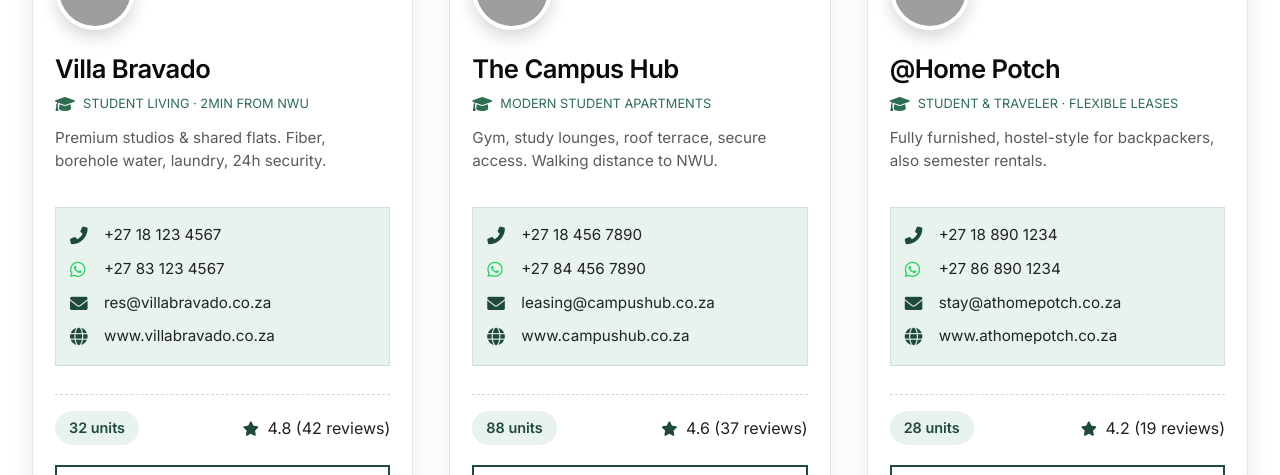
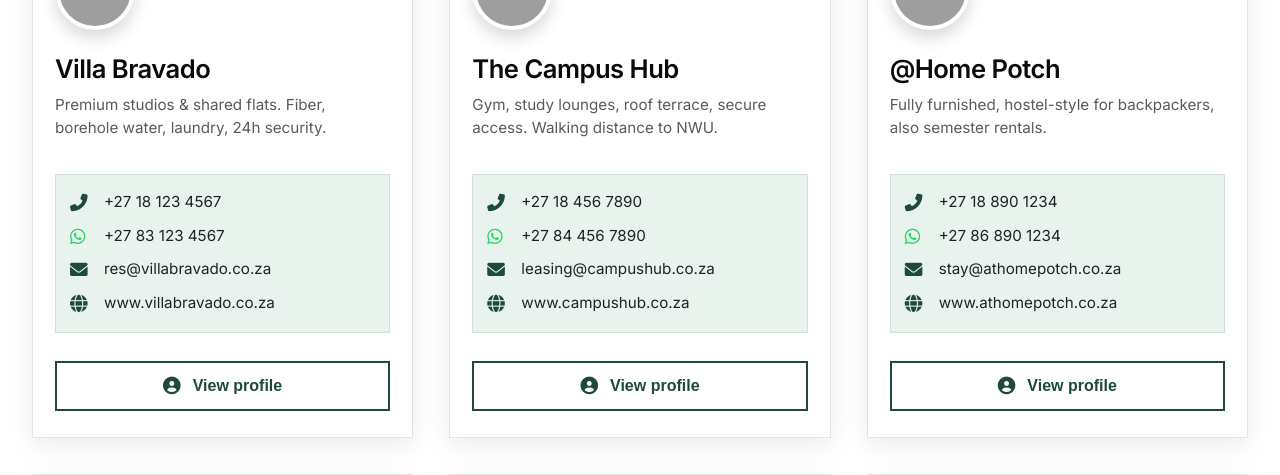
Before and after one commit to neomoremongx/Potchacco, a Django app: page /category in a window 1280 px wide. Shown: the part 446-921 px from the top of the page. Run offline with Django 3.2, Linux system fonts and the light colour scheme; grey boxes are pictures that could not be loaded.

Commit message:
Add files via upload

```diff
--- a/potch_acco/templates/about.html
+++ b/potch_acco/templates/about.html
@@ -428,7 +428,7 @@
     <!-- small banner with cta -->
     <div class="about-cta">
       <h3><i class="fas fa-magnifying-glass" style="margin-right: 12px;"></i> Find your place – directly from reliable providers</h3>
-      <a href="#" class="cta-link" onclick="alert('Navigate to all providers – demo')">Browse all <i class="fas fa-arrow-right"></i></a>
+      <a href="providers" class="cta-link" >Browse all <i class="fas fa-arrow-right"></i></a>
     </div>
 
     <!-- footer (identical to home) -->
--- a/potch_acco/templates/contact.html
+++ b/potch_acco/templates/contact.html
@@ -437,7 +437,7 @@
     <!-- bottom CTA banner (connects back to listings) -->
     <div class="contact-cta">
       <h3><i class="fas fa-home"></i> Prefer to browse first?</h3>
-      <a href="#" class="cta-link" onclick="alert('Navigate to all providers – demo')">View all providers <i class="fas fa-arrow-right"></i></a>
+      <a href="providers" class="cta-link" >View all providers <i class="fas fa-arrow-right"></i></a>
     </div>
 
     <!-- footer (identical) -->
--- a/potch_acco/templates/list_by_category.html
+++ b/potch_acco/templates/list_by_category.html
@@ -369,7 +369,7 @@
     <!-- simple category header: only the category name (no icons, no description, no filters) -->
     <div class="category-header-simple">
       <h1>Student <span class="light">accommodation</span></h1>
-      <a href="providers.html" class="back-link"><i class="fas fa-arrow-left"></i> All categories</a>
+      <a href="providers" class="back-link"><i class="fas fa-arrow-left"></i> All categories</a>
     </div>
 
     <!-- student accommodation providers grid (7 cards) -->
@@ -381,7 +381,7 @@
         <div class="card-img"><img src="https://images.unsplash.com/photo-1555852105-64f35c0c556b?q=80&w=1974&auto=format&fit=crop" alt="Villa Bravado" loading="lazy"></div>
         <div class="card-content">
           <div class="provider-name">Villa Bravado</div>
-          <div class="provider-type"><i class="fas fa-graduation-cap"></i> Student living · 2min from NWU</div>
+
           <div class="provider-desc">Premium studios & shared flats. Fiber, borehole water, laundry, 24h security.</div>
           <div class="contact-grid">
             <div class="contact-item"><i class="fas fa-phone-alt"></i> <a href="tel:+27181234567">+27 18 123 4567</a></div>
@@ -389,8 +389,8 @@
             <div class="contact-item"><i class="fas fa-envelope"></i> <a href="mailto:res@villabravado.co.za">res@villabravado.co.za</a></div>
             <div class="contact-item"><i class="fas fa-globe"></i> <a href="#">www.villabravado.co.za</a></div>
           </div>
-          <div class="meta-row"><span class="units">32 units</span><span class="rating"><i class="fas fa-star"></i> <span>4.8 (42 reviews)</span></span></div>
-          <button class="profile-btn" onclick="alert('Profile page for Villa Bravado')"><i class="fas fa-user-circle"></i> View profile</button>
+
+          <button class="profile-btn" onclick="window.location.href='profile'"><i class="fas fa-user-circle"></i> View profile</button>
         </div>
       </div>
 
@@ -400,7 +400,7 @@
         <div class="card-img"><img src="https://images.unsplash.com/photo-1522771739844-6a9f6d5f14af?q=80&w=2071&auto=format&fit=crop" alt="The Campus Hub" loading="lazy"></div>
         <div class="card-content">
           <div class="provider-name">The Campus Hub</div>
-          <div class="provider-type"><i class="fas fa-graduation-cap"></i> Modern student apartments</div>
+
           <div class="provider-desc">Gym, study lounges, roof terrace, secure access. Walking distance to NWU.</div>
           <div class="contact-grid">
             <div class="contact-item"><i class="fas fa-phone-alt"></i> <a href="tel:+27184567890">+27 18 456 7890</a></div>
@@ -408,8 +408,8 @@
             <div class="contact-item"><i class="fas fa-envelope"></i> <a href="mailto:leasing@campushub.co.za">leasing@campushub.co.za</a></div>
             <div class="contact-item"><i class="fas fa-globe"></i> <a href="#">www.campushub.co.za</a></div>
           </div>
-          <div class="meta-row"><span class="units">88 units</span><span class="rating"><i class="fas fa-star"></i> <span>4.6 (37 reviews)</span></span></div>
-          <button class="profile-btn" onclick="alert('Profile page for The Campus Hub')"><i class="fas fa-user-circle"></i> View profile</button>
+
+          <button class="profile-btn" onclick="window.location.href='profile'"><i class="fas fa-user-circle"></i> View profile</button>
         </div>
       </div>
 
@@ -419,7 +419,7 @@
         <div class="card-img"><img src="https://images.unsplash.com/photo-1597200381847-30ec200eeb9a?q=80&w=1974&auto=format&fit=crop" alt="@Home Potch" loading="lazy"></div>
         <div class="card-content">
           <div class="provider-name">@Home Potch</div>
-          <div class="provider-type"><i class="fas fa-graduation-cap"></i> Student & traveler · flexible leases</div>
+
           <div class="provider-desc">Fully furnished, hostel-style for backpackers, also semester rentals.</div>
           <div class="contact-grid">
             <div class="contact-item"><i class="fas fa-phone-alt"></i> <a href="tel:+27188901234">+27 18 890 1234</a></div>
@@ -427,8 +427,8 @@
             <div class="contact-item"><i class="fas fa-envelope"></i> <a href="mailto:stay@athomepotch.co.za">stay@athomepotch.co.za</a></div>
             <div class="contact-item"><i class="fas fa-globe"></i> <a href="#">www.athomepotch.co.za</a></div>
           </div>
-          <div class="meta-row"><span class="units">28 units</span><span class="rating"><i class="fas fa-star"></i> <span>4.2 (19 reviews)</span></span></div>
-          <button class="profile-btn" onclick="alert('Profile page for @Home Potch')"><i class="fas fa-user-circle"></i> View profile</button>
+
+          <button class="profile-btn" onclick="window.location.href='profile'"><i class="fas fa-user-circle"></i> View profile</button>
         </div>
       </div>
 
@@ -438,7 +438,7 @@
         <div class="card-img"><img src="https://images.unsplash.com/photo-1598928506909-30de9b7e6b6e?q=80&w=1974&auto=format&fit=crop" alt="Huis Eikenhof" loading="lazy"></div>
         <div class="card-content">
           <div class="provider-name">Huis Eikenhof</div>
-          <div class="provider-type"><i class="fas fa-graduation-cap"></i> Student residence · meals included</div>
+
           <div class="provider-desc">Traditional residence with study groups, sports, and catering.</div>
           <div class="contact-grid">
             <div class="contact-item"><i class="fas fa-phone-alt"></i> <a href="tel:+27182349876">+27 18 234 9876</a></div>
@@ -446,8 +446,8 @@
             <div class="contact-item"><i class="fas fa-envelope"></i> <a href="mailto:info@huiseikenhof.co.za">info@huiseikenhof.co.za</a></div>
             <div class="contact-item"><i class="fas fa-globe"></i> <a href="#">www.huiseikenhof.co.za</a></div>
           </div>
-          <div class="meta-row"><span class="units">120 beds</span><span class="rating"><i class="fas fa-star"></i> <span>4.5 (63 reviews)</span></span></div>
-          <button class="profile-btn" onclick="alert('Profile page for Huis Eikenhof')"><i class="fas fa-user-circle"></i> View profile</button>
+
+          <button class="profile-btn" onclick="window.location.href='profile'"><i class="fas fa-user-circle"></i> View profile</button>
         </div>
       </div>
 
@@ -457,7 +457,7 @@
         <div class="card-img"><img src="https://images.unsplash.com/photo-1615873968403-89e068629265?q=80&w=2032&auto=format&fit=crop" alt="North-West Student Villages" loading="lazy"></div>
         <div class="card-content">
           <div class="provider-name">NW Student Villages</div>
-          <div class="provider-type"><i class="fas fa-graduation-cap"></i> Secure complex near campus</div>
+
           <div class="provider-desc">Cluster houses with private bedrooms, big kitchen, braai area.</div>
           <div class="contact-grid">
             <div class="contact-item"><i class="fas fa-phone-alt"></i> <a href="tel:+27185672345">+27 18 567 2345</a></div>
@@ -465,8 +465,8 @@
             <div class="contact-item"><i class="fas fa-envelope"></i> <a href="mailto:rent@nwvillages.co.za">rent@nwvillages.co.za</a></div>
             <div class="contact-item"><i class="fas fa-globe"></i> <a href="#">www.nwvillages.co.za</a></div>
           </div>
-          <div class="meta-row"><span class="units">45 units</span><span class="rating"><i class="fas fa-star"></i> <span>4.7 (28 reviews)</span></span></div>
-          <button class="profile-btn" onclick="alert('Profile page for NW Student Villages')"><i class="fas fa-user-circle"></i> View profile</button>
+
+          <button class="profile-btn" onclick="window.location.href='profile'"><i class="fas fa-user-circle"></i> View profile</button>
         </div>
       </div>
 
@@ -476,7 +476,7 @@
         <div class="card-img"><img src="https://images.unsplash.com/photo-1626178793926-22b28830aa30?q=80&w=2070&auto=format&fit=crop" alt="Heimat Place" loading="lazy"></div>
         <div class="card-content">
           <div class="provider-name">Heimat Place</div>
-          <div class="provider-type"><i class="fas fa-graduation-cap"></i> Private student flats</div>
+
           <div class="provider-desc">Modern 1-2 bed flats, prepaid electricity, close to NWU and shops.</div>
           <div class="contact-grid">
             <div class="contact-item"><i class="fas fa-phone-alt"></i> <a href="tel:+27183459876">+27 18 345 9876</a></div>
@@ -484,8 +484,8 @@
             <div class="contact-item"><i class="fas fa-envelope"></i> <a href="mailto:info@heimatplace.co.za">info@heimatplace.co.za</a></div>
             <div class="contact-item"><i class="fas fa-globe"></i> <a href="#">www.heimatplace.co.za</a></div>
           </div>
-          <div class="meta-row"><span class="units">18 units</span><span class="rating"><i class="fas fa-star"></i> <span>4.3 (12 reviews)</span></span></div>
-          <button class="profile-btn" onclick="alert('Profile page for Heimat Place')"><i class="fas fa-user-circle"></i> View profile</button>
+
+          <button class="profile-btn" onclick="window.location.href='profile'"><i class="fas fa-user-circle"></i> View profile</button>
         </div>
       </div>
 
@@ -495,7 +495,7 @@
         <div class="card-img"><img src="https://images.unsplash.com/photo-1596394516093-501ba68a0ba6?q=80&w=2070&auto=format&fit=crop" alt="Diep in die Bos" loading="lazy"></div>
         <div class="card-content">
           <div class="provider-name">Diep in die Bos</div>
-          <div class="provider-type"><i class="fas fa-graduation-cap"></i> Student cottages / nature</div>
+
           <div class="provider-desc">Cosy wooden cabins, 5km from campus, peaceful environment.</div>
           <div class="contact-grid">
             <div class="contact-item"><i class="fas fa-phone-alt"></i> <a href="tel:+27187891234">+27 18 789 1234</a></div>
@@ -503,8 +503,8 @@
             <div class="contact-item"><i class="fas fa-envelope"></i> <a href="mailto:stay@diepbos.co.za">stay@diepbos.co.za</a></div>
             <div class="contact-item"><i class="fas fa-globe"></i> <a href="#">www.diepbos.co.za</a></div>
           </div>
-          <div class="meta-row"><span class="units">12 cabins</span><span class="rating"><i class="fas fa-star"></i> <span>4.9 (22 reviews)</span></span></div>
-          <button class="profile-btn" onclick="alert('Profile page for Diep in die Bos')"><i class="fas fa-user-circle"></i> View profile</button>
+
+          <button class="profile-btn" onclick="window.location.href='profile'"><i class="fas fa-user-circle"></i> View profile</button>
         </div>
       </div>
 
--- a/potch_acco/templates/listing.html
+++ b/potch_acco/templates/listing.html
@@ -356,7 +356,7 @@
 
     <!-- simple back navigation (demo) -->
     <div class="back-link">
-      <a href="#" onclick="alert('Navigate back to home – demo'); return false;"><i class="fas fa-arrow-left"></i> Back to home</a>
+      <a href="home" ><i class="fas fa-arrow-left"></i> Back to home</a>
     </div>
 
     <!-- page header -->
--- a/potch_acco/templates/profile.html
+++ b/potch_acco/templates/profile.html
@@ -399,7 +399,7 @@
 
     <!-- simple back navigation (demo) -->
     <div class="back-link">
-      <a href="#" onclick="alert('Navigate back to provider list – demo'); return false;"><i class="fas fa-arrow-left"></i> All providers</a>
+      <a href="providers"><i class="fas fa-arrow-left"></i> All providers</a>
     </div>
 
     <!-- ========== FACEBOOK STYLE PROFILE HEADER ========== -->
--- a/potch_acco/templates/trust_safety.html
+++ b/potch_acco/templates/trust_safety.html
@@ -409,7 +409,7 @@
     <!-- warning / scam alert -->
     <div class="alert-box">
       <i class="fas fa-exclamation-triangle"></i>
-      <p><strong>Beware of scams:</strong> PotchAcco will never ask you for money, banking details, or payments via the site. We only display contact info. If anyone impersonating PotchAcco contacts you, <a href="#">report it immediately</a>.</p>
+      <p><strong>Beware of scams:</strong> PotchAcco will never ask you for money, banking details, or payments via the site. We only display contact info. If anyone impersonating PotchAcco contacts you, <a href="contact">report it immediately</a>.</p>
     </div>
 
     <!-- FAQ teaser (short) -->
@@ -434,7 +434,7 @@
     <!-- final CTA -->
     <div class="trust-cta">
       <h3><i class="fas fa-shield-alt"></i> Still have concerns?</h3>
-      <a href="#" class="cta-link" onclick="alert('Contact our safety team – demo')">Talk to us <i class="fas fa-arrow-right"></i></a>
+      <a href="contact" class="cta-link" >Talk to us <i class="fas fa-arrow-right"></i></a>
     </div>
 
     <!-- footer (identical) -->
```
Also changed, not shown: potch_acco/templates/home.html (+8 -8 lines).
